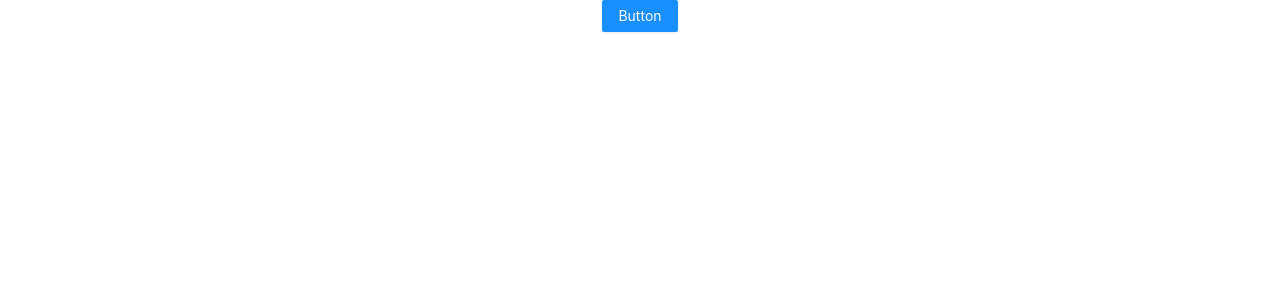
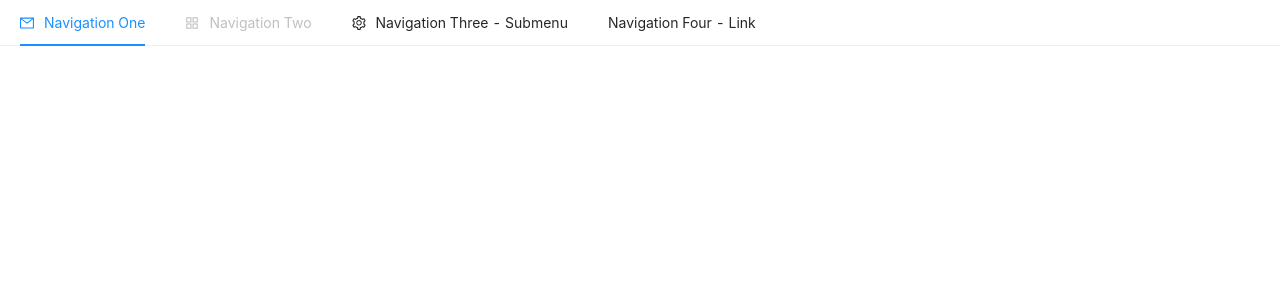
Before and after one commit to freedom-xiao007/self-growth-react-web, a React (Create React App) app: page / in a window 1280 px wide. Shown: the top 300 px of the page. Built offline with nearby package versions, Linux system fonts and the light colour scheme.

Commit message:
Update App.js

```diff
--- a/src/App.js
+++ b/src/App.js
@@ -1,10 +1,10 @@
 import React from 'react';
-import { Button } from 'antd';
 import './App.css';
+import { Nav } from './compment/Nav';
 
 const App = () => (
     <div className="App">
-      <Button type="primary">Button</Button>
+        <Nav/>
     </div>
 );
 
```
